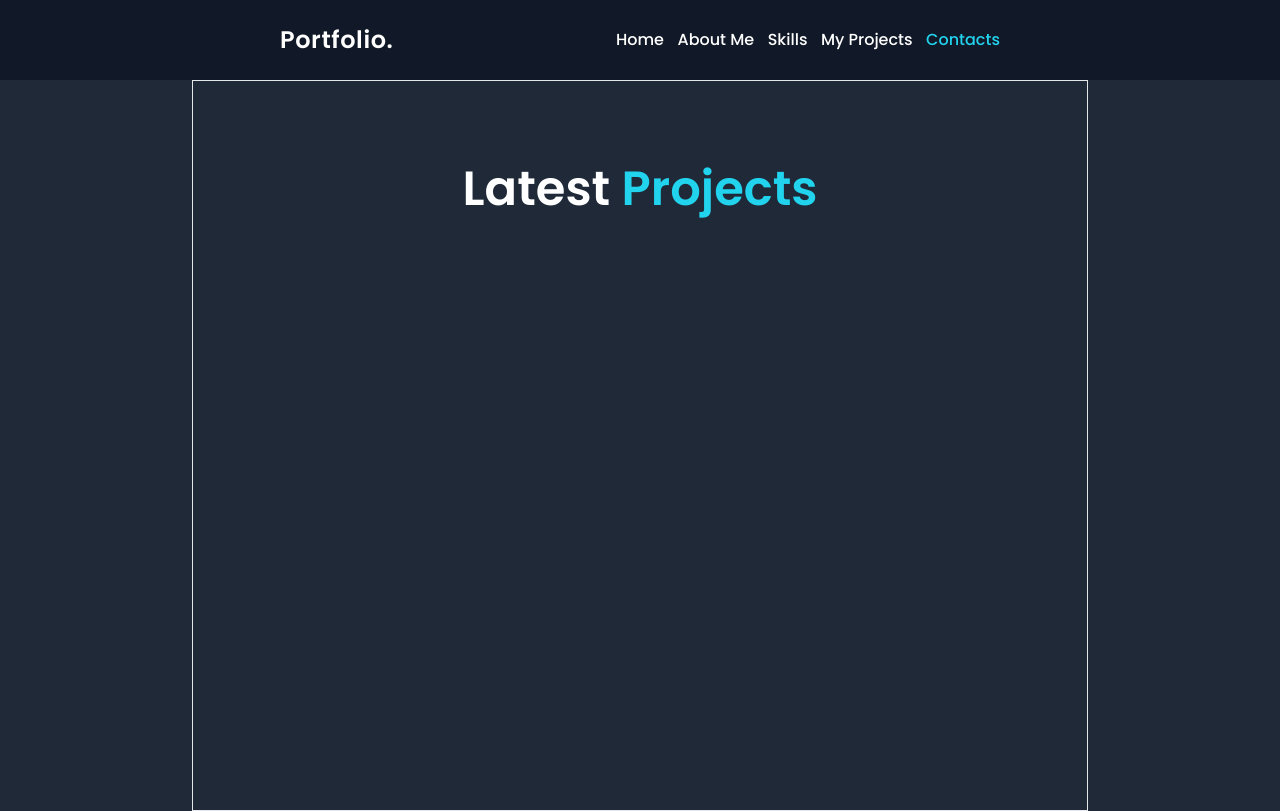
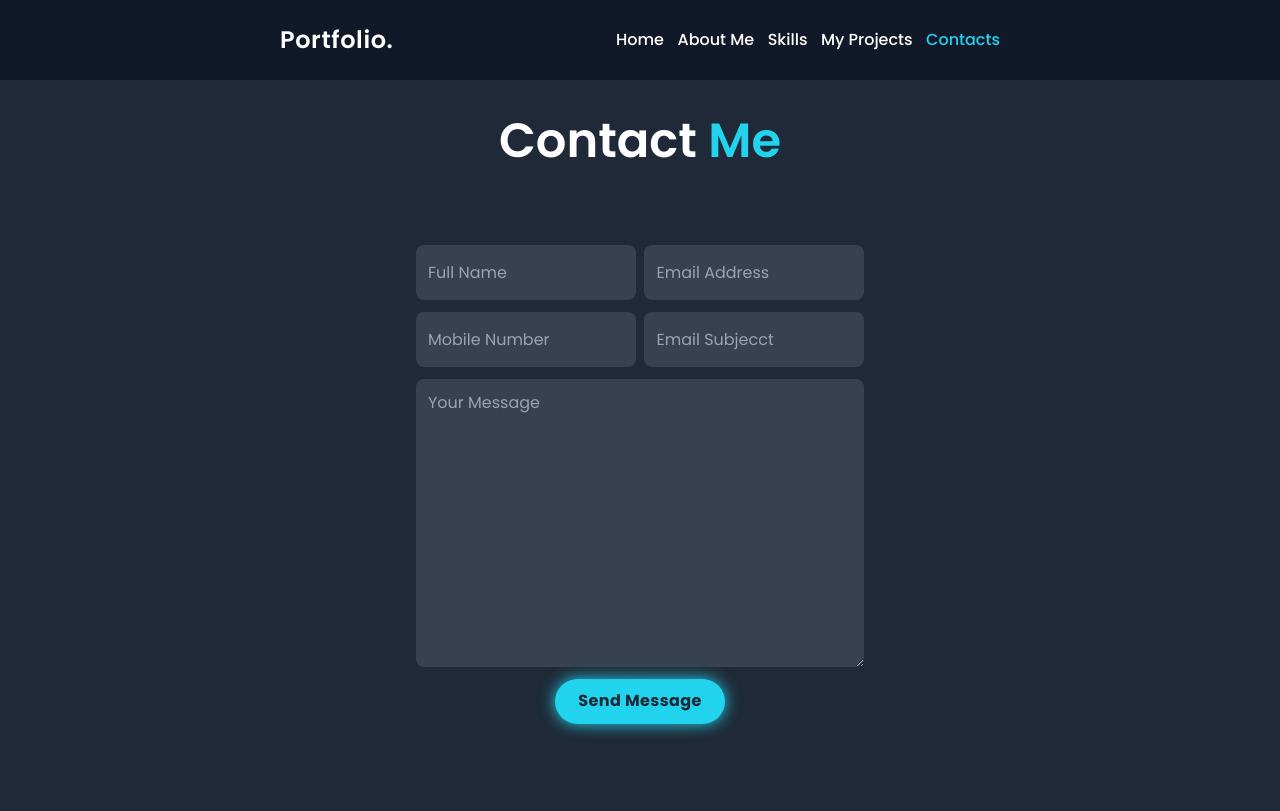
Before and after one commit to KirillMatviychuck/portfolio-v2, a React (Create React App) app: page /contacts in a window 1280 px wide. Built offline with nearby package versions, Linux system fonts and the light colour scheme.

Commit message:
added Contact component

```diff
--- a/package.json
+++ b/package.json
@@ -10,6 +10,7 @@
     "@types/node": "^16.7.13",
     "@types/react": "^18.0.0",
     "@types/react-dom": "^18.0.0",
+    "formik": "^2.2.9",
     "react": "^18.2.0",
     "react-dom": "^18.2.0",
     "react-reveal": "^1.2.2",
--- /dev/null
+++ b/src/pages/Contacts/ContactForm/ContactForm.tsx
@@ -0,0 +1,73 @@
+import React from 'react';
+import { useFormik } from 'formik';
+
+export const ContactForm = () => {
+    const formik = useFormik({
+        initialValues: {
+            fullName: '',
+            emailAddress: '',
+            mobileNum: '',
+            emailSubj: '',
+            message: '',
+        },
+        onSubmit: values => {
+            alert(JSON.stringify(values, null, 2));
+        },
+    });
+    return (
+        <form className="w-full flex flex-col justify-center items-center text-white" onSubmit={formik.handleSubmit}>
+            <div className="flex justify-between mb-[6px] w-1/2">
+                <input
+                    className="w-[49%] h-[55px] bg-gray-700 p-3 rounded-lg"
+                    placeholder='Full Name'
+                    id="fullName"
+                    name="fullName"
+                    type="text"
+                    onChange={formik.handleChange}
+                    value={formik.values.fullName}
+                />
+                <input
+                    className="w-[49%] h-[55px] bg-gray-700 p-3 rounded-lg"
+                    placeholder='Email Address'
+                    id="emailAddress"
+                    name="emailAddress"
+                    type="email"
+                    onChange={formik.handleChange}
+                    value={formik.values.emailAddress}
+                />
+            </div>
+            <div className="flex justify-between mb-[6px] mt-[6px] w-1/2">
+                <input
+                    className="w-[49%] h-[55px] bg-gray-700 p-3 rounded-lg"
+                    placeholder="Mobile Number"
+                    id="mobileNum"
+                    name="mobileNum"
+                    type="tel"
+                    onChange={formik.handleChange}
+                    value={formik.values.mobileNum}
+                />
+                <input
+                    className="w-[49%] h-[55px] bg-gray-700 p-3 rounded-lg"
+                    placeholder="Email Subjecct"
+                    id="emailSubj"
+                    name="emailSubj"
+                    type="text"
+                    onChange={formik.handleChange}
+                    value={formik.values.emailSubj}
+                />
+            </div>
+            <textarea
+                className="h-72 w-1/2 mb-[6px] mt-[6px] bg-gray-700 p-3 rounded-lg"
+                placeholder="Your Message"
+                id="message"
+                name="message"
+                onChange={formik.handleChange}
+                value={formik.values.message}
+            />
+            <div className="relative mt-[6px]">
+                <button className="flex justify-center items-center w-[170px] h-[45px] py-4 px-4 bg-cyan-400 rounded-full text-gray-800 font-bold tracking-wide hover:text-white relative z-10">Send Message</button>
+                <button className="flex justify-center items-center w-[170px] h-[45px] py-4 px-4 bg-cyan-400 rounded-full text-gray-800 font-bold tracking-wide hover:text-white absolute bottom-0 left-0 blur z-0">Send Message</button>
+            </div>
+        </form>
+    );
+};
--- a/src/pages/Contacts/Contacts.tsx
+++ b/src/pages/Contacts/Contacts.tsx
@@ -1,10 +1,12 @@
+import { ContactForm } from "./ContactForm/ContactForm"
+
 export const Contacts = () => {
     return (
-        <div className="h-[91.4vh] w-[70%] bg-gray-800 border flex justify-center items-center self-center text-white">
+        <div className="h-[91.4vh] w-[70%] bg-gray-800 flex justify-center items-center self-center text-white">
             <div className="h-[90%] w-full flex flex-col items-center">
-                <h1 className="text-5xl font-semibold mt-12 mb-20">Latest <span className="text-cyan-400">Projects</span></h1>
-                <div className="flex flex-wrap justify-between items-center">
-
+                <h1 className="text-5xl font-semibold mb-20">Contact <span className="text-cyan-400">Me</span></h1>
+                <div className="w-full h-full flex flex-col items-center">
+                    <ContactForm />
                 </div>
             </div>
         </div>
```
Also changed, not shown: 1 other file (tests, documents, lock files or other folders).
